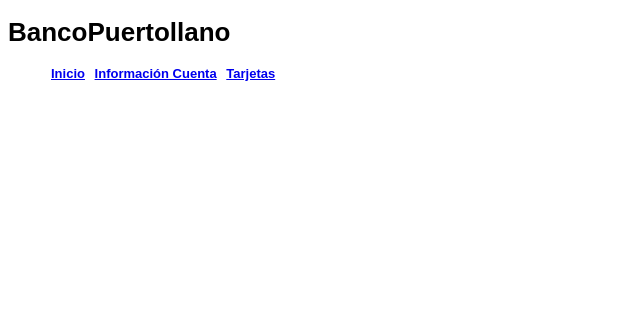
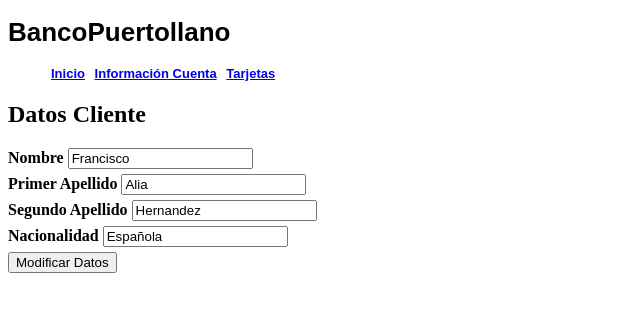
Before and after one commit to javimora0/bancoPuertollano, a plain HTML site: page index.html in a window 1280 px wide. Shown: the whole page, without its empty margins (0-640 px from the left). Drawn offline with Linux system fonts and the light colour scheme.

Commit message:
Interfaz de datos del cliente creada y añadida instancia persona

```diff
--- a/app.js
+++ b/app.js
@@ -1,14 +1,21 @@
-
-
-function cargarDatos(){
-    /*document.getElementById('idPersona').value = persona.id
-    document.getElementById('nombre').value = persona.nombre
-    document.getElementById('apellido1').value = persona.apellido1
-    document.getElementById('apellido2').value = persona.apellido2
-    document.getElementById('nacionalidad').value = persona.nacionalidad*/
-    menu = document.getElementById('menu').innerHTML
+function cargarDatos() {
+  document.getElementById("nombre").value = persona.nombre;
+  document.getElementById("apellido1").value = persona.apellido1;
+  document.getElementById("apellido2").value = persona.apellido2;
+  document.getElementById("nacionalidad").value = persona.nacionalidad;
+  menu = document.getElementById("menu").innerHTML;
 }
 
-function cargarCabecera(dest){
- document.getElementById(dest).innerHTML = '   <h1>BancoPuertollano</h1>    <ul>        <li><a href="index.html">Inicio</a></li>        <li><a href="infoCuenta.html">Informaci&#243;n Cuenta</a></li>             <li><a href="tarjetas.html">Tarjetas</a></li>    </ul>'
+function cargarCabecera(dest) {
+  document.getElementById(dest).innerHTML =
+    '   <h1>BancoPuertollano</h1>    <ul>        <li><a href="index.html">Inicio</a></li>        <li><a href="infoCuenta.html">Informaci&#243;n Cuenta</a></li>             <li><a href="tarjetas.html">Tarjetas</a></li>    </ul>';
 }
+
+var persona = {
+  nombre: "Francisco",
+  apellido1: "Alia",
+  apellido2: "Hernandez",
+  nacionalidad: "Española",
+  iban: "ES21 1465 0100 72 2030876293",
+  saldo: 500
+};
--- a/estilos.css
+++ b/estilos.css
@@ -8,3 +8,6 @@
     font-weight:bold;
     font-size:13px;
 }
+input{
+    margin-bottom: 5px;
+}
--- a/index.html
+++ b/index.html
@@ -7,20 +7,29 @@
   <body>
     <div id="menu">
       <h1>BancoPuertollano</h1>
-        <ul >
+      <ul>
         <li><a href="index.html">Inicio</a></li>
         <li><a href="infoCuenta.html">Información Cuenta</a></li>
         <li><a href="tarjetas.html">Tarjetas</a></li>
       </ul>
     </div>
-
-<script src="app.js">
-
-
+    <h2>Datos Cliente</h2>
+    <label><b>Nombre</b></label>
+    <input id="nombre" type="text" />
+    <br>
+    <label><b>Primer Apellido</b></label>
+    <input id="apellido1" type="text" />
+    <br />
+    <label><b>Segundo Apellido</b></label>
+    <input id="apellido2" type="text" />
+    <br />
+    <label><b>Nacionalidad</b></label>
+    <input id="nacionalidad" type="nacionalidad" />
+    <br>
+    <button>Modificar Datos</button>
+    <script src="app.js"></script>
+    <script>
+      cargarDatos();
     </script>
-<script>
-    cargarDatos()
-</script>
-
   </body>
 </html>
```
Lines whose indentation alone changed are shown as unchanged.
